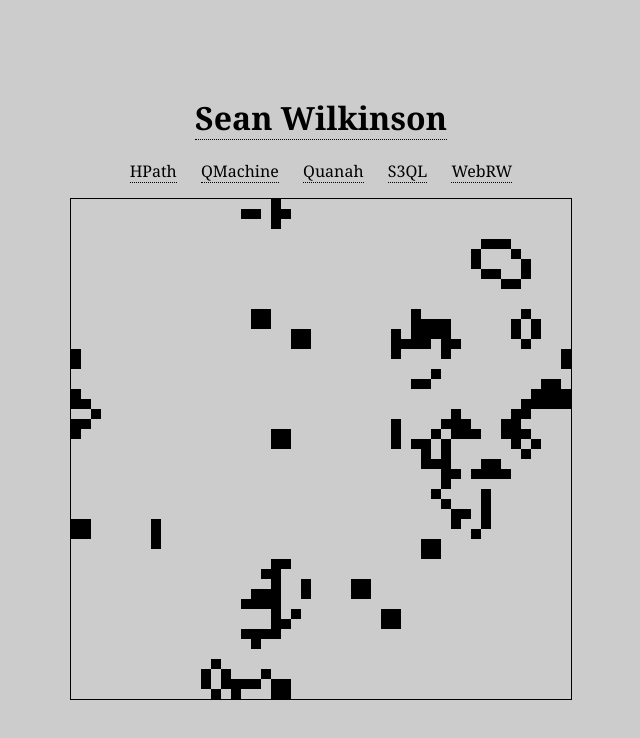
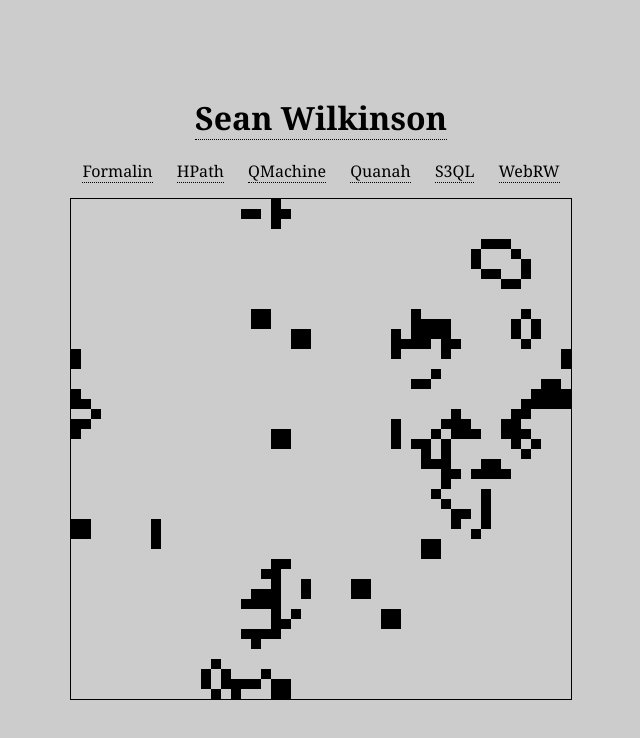
Before and after one commit to wilkinson/wilkinson.github.com, a plain HTML site: page index.html in a window 1280 px wide. Shown: the whole page, without its empty margins (319-959 px from the left). Drawn offline with Linux system fonts and the light colour scheme.

Commit message:
Linked to Formalin

```diff
--- a/index.html
+++ b/index.html
@@ -53,6 +53,7 @@
     <h1><a href="https://github.com/wilkinson">Sean Wilkinson</a></h1>
     <div>
       <ul class="navlist">
+        <li><a href="./formalin/">Formalin</a></li>
         <li><a href="./hpath/">HPath</a></li>
         <li><a href="./qmachine/">QMachine</a></li>
         <li><a href="./quanah/">Quanah</a></li>
```
